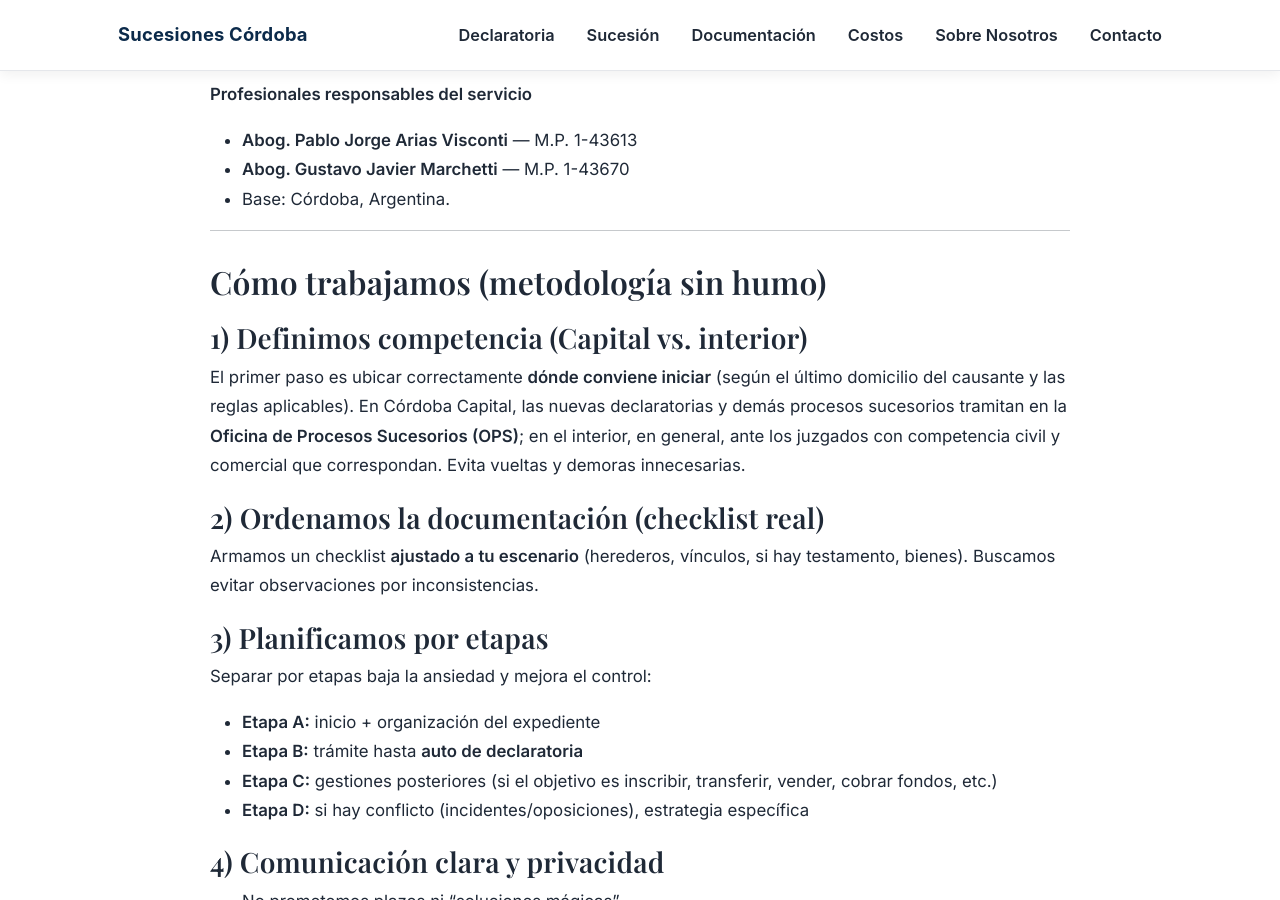
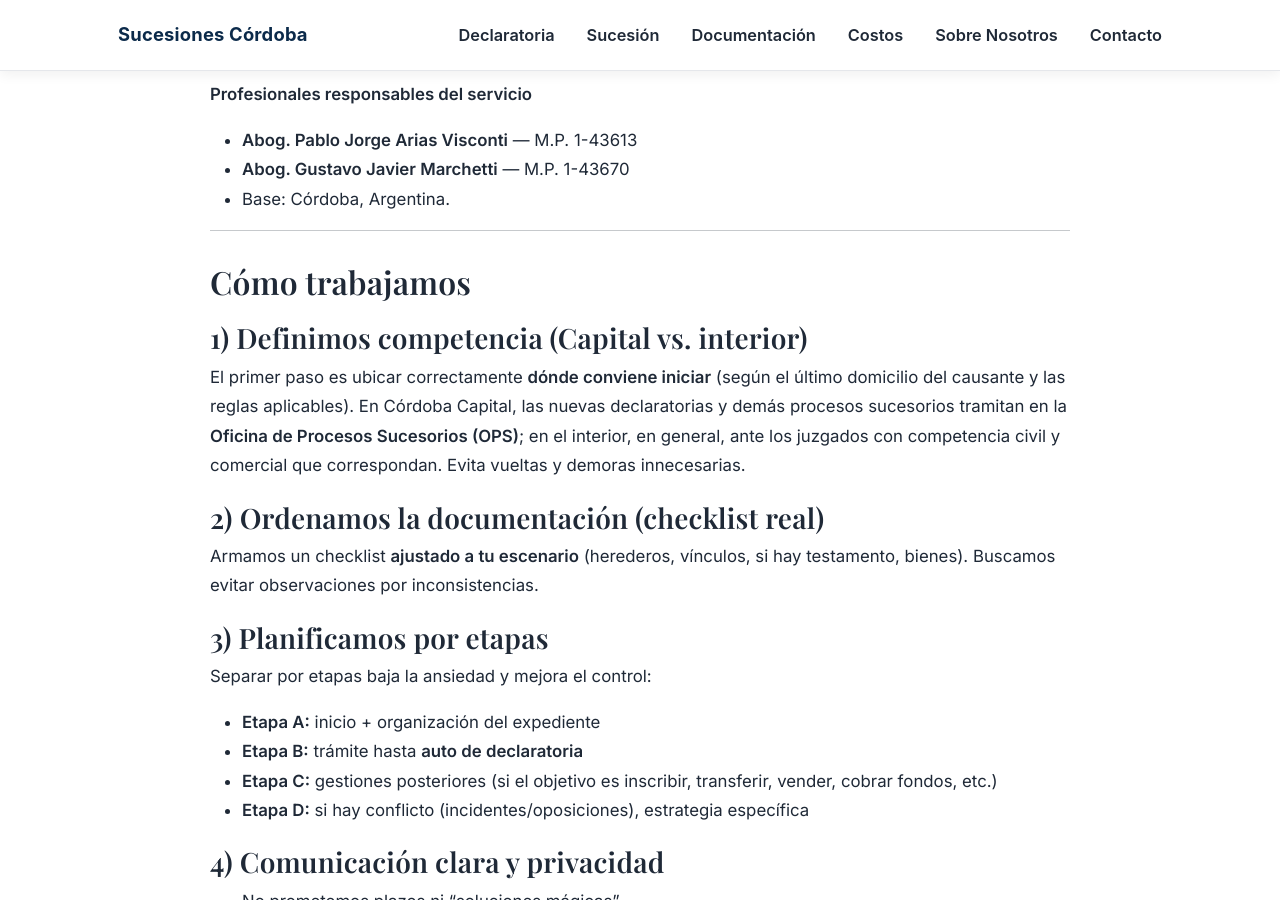
Before and after one commit to Elitedomainsx/sucesionescordoba, a Jekyll site: the page built from sobre-nosotros.md, in a window 1280 px wide and 900 px high, scrolled down 1605 px. Built offline with Jekyll 4.4.1, drawn with Linux system fonts in a browser that asks for light colours.

Commit message:
Update sobre-nosotros.md

```diff
--- a/sobre-nosotros.md
+++ b/sobre-nosotros.md
@@ -56,7 +56,7 @@ En **Sucesiones Córdoba** nos enfocamos en **sucesiones y declaratoria de hered
 
 ---
 
-## Cómo trabajamos (metodología sin humo)
+## Cómo trabajamos
 ### 1) Definimos competencia (Capital vs. interior)
 El primer paso es ubicar correctamente **dónde conviene iniciar** (según el último domicilio del causante y las reglas aplicables). En Córdoba Capital, las nuevas declaratorias y demás procesos sucesorios tramitan en la **Oficina de Procesos Sucesorios (OPS)**; en el interior, en general, ante los juzgados con competencia civil y comercial que correspondan. Evita vueltas y demoras innecesarias.
 
```
